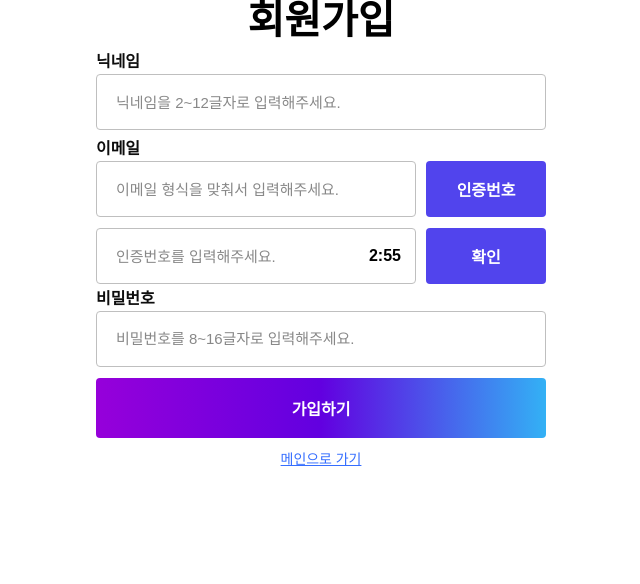
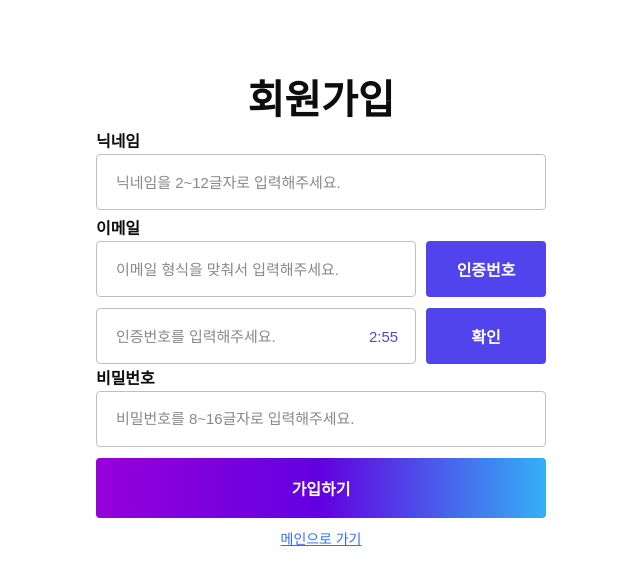
Before and after one commit to FindLolChess-FLC/ReactWebApplicationServer, a React (Create React App) app: page /join/email-join in a window 1280 px wide. Shown: the top 584 px of the page, without its empty margins (319-959 px from the left). Built offline with nearby package versions, Linux system fonts and the light colour scheme; a web font is replaced by a local one.

Commit message:
💄 : detail style

```diff
--- a/src/components/CountDown.tsx
+++ b/src/components/CountDown.tsx
@@ -1,7 +1,13 @@
 import { useEffect, useRef } from "react";
+import styled from "styled-components";
 import useTimeFormat from "../hooks/useTimeFormat";
 
 export default function CountDown(n: number) {
+  const CountDiv = styled.div`
+    color: #5144ed;
+    font-weight: 400;
+    font-size: 0.9375rem; // 15px
+  `;
   const countRef = useRef(n);
   const displayRef = useRef<HTMLDivElement>(null); // 화면상 숫자는 바뀌어야하니 dom 요소에 접근하기 위한 ref
 
@@ -20,5 +26,8 @@ export default function CountDown(n: number) {
     }, n * 1000);
   }, []);
 
-  return <div ref={displayRef}>{useTimeFormat(countRef.current)}</div>; // 처음 1번을 위해 여기에도 useTimeFormat을 해줘야함
+  return (
+    // 처음 1번을 위해 여기에도 useTimeFormat을 해줘야함
+    <CountDiv ref={displayRef}>{useTimeFormat(countRef.current)}</CountDiv>
+  );
 }
--- a/src/pages/Join.tsx
+++ b/src/pages/Join.tsx
@@ -17,6 +17,8 @@ const Main = styled.div`
   flex-direction: column;
   align-items: center;
   gap: 0.875rem; //14px
+  height: 100vh;
+  padding: 5rem; // 80px
 `;
 
 const Form = styled.form`
@@ -27,7 +29,7 @@ const Form = styled.form`
 `;
 
 const Title = styled.h1`
-  color: #000;
+  color: #0d0d0d;
   text-align: center;
   font-size: 2.5rem; // 40px
 `;
@@ -40,7 +42,7 @@ const InputDiv = styled.div`
 const EmailDiv = styled.div`
   display: grid;
   align-items: end;
-  column-gap: 10px;
+  column-gap: 0.625rem; // 10px
   > button {
     grid-column-start: 2;
     margin: 0.25rem 0; // 4px
@@ -50,9 +52,7 @@ const EmailDiv = styled.div`
 const CodeDiv = styled.div`
   display: grid;
   align-items: end;
-  column-gap: 10px;
-
-  // grid
+  column-gap: 0.625rem; // 10px
   > button {
     grid-column-start: 2;
   }
--- a/src/pages/Login.tsx
+++ b/src/pages/Login.tsx
@@ -14,6 +14,11 @@ const Main = styled.div`
   flex-direction: column;
   align-items: center;
   gap: 2.875rem; // 46px
+  width: 43.75rem; // 700px
+  height: 100vh;
+  margin: auto;
+  padding: 5rem; // 80px
+  box-shadow: 0px 6px 15px 0px rgba(47, 47, 49, 0.25);
 `;
 
 const Form = styled.form`
```
